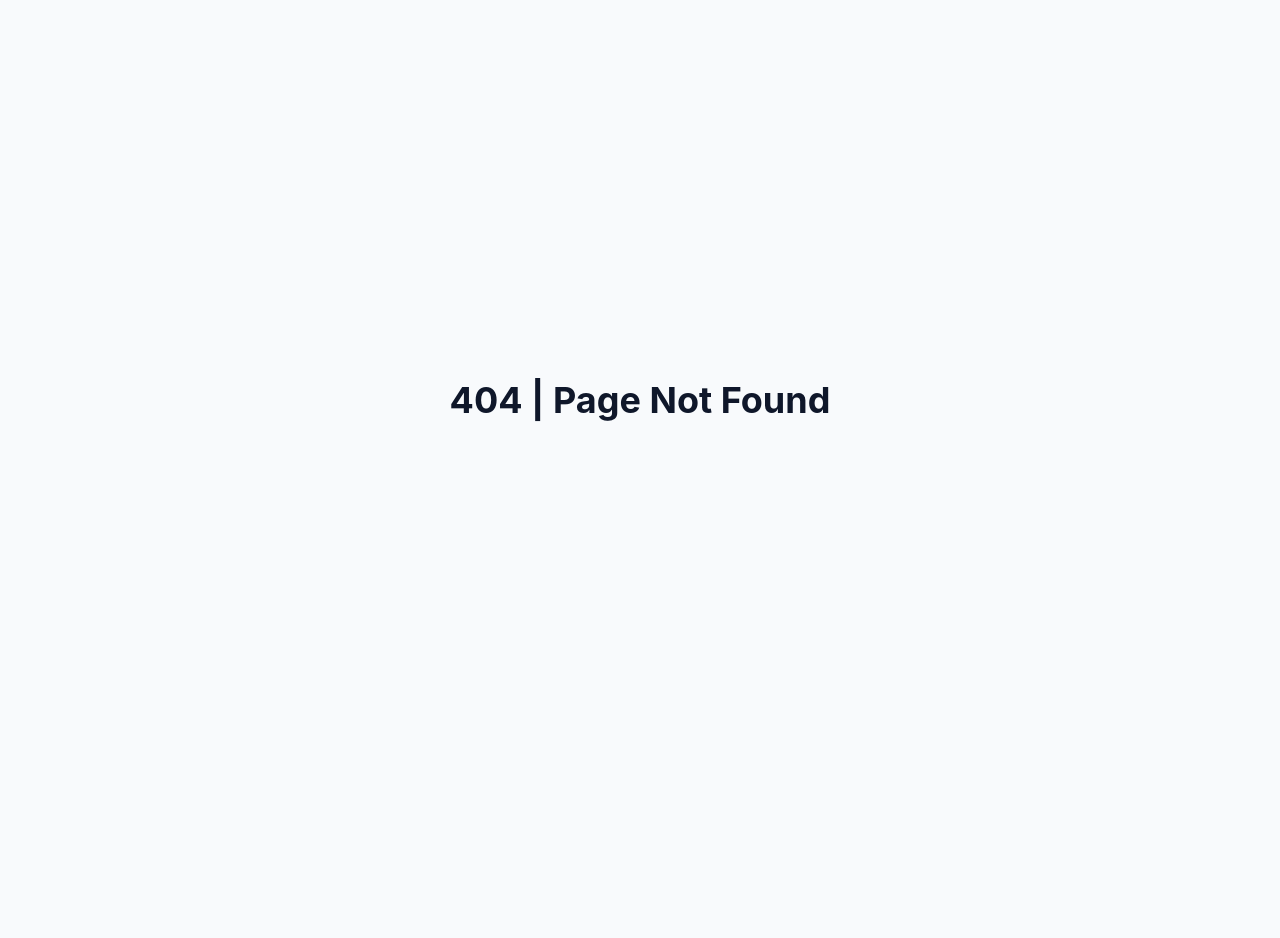
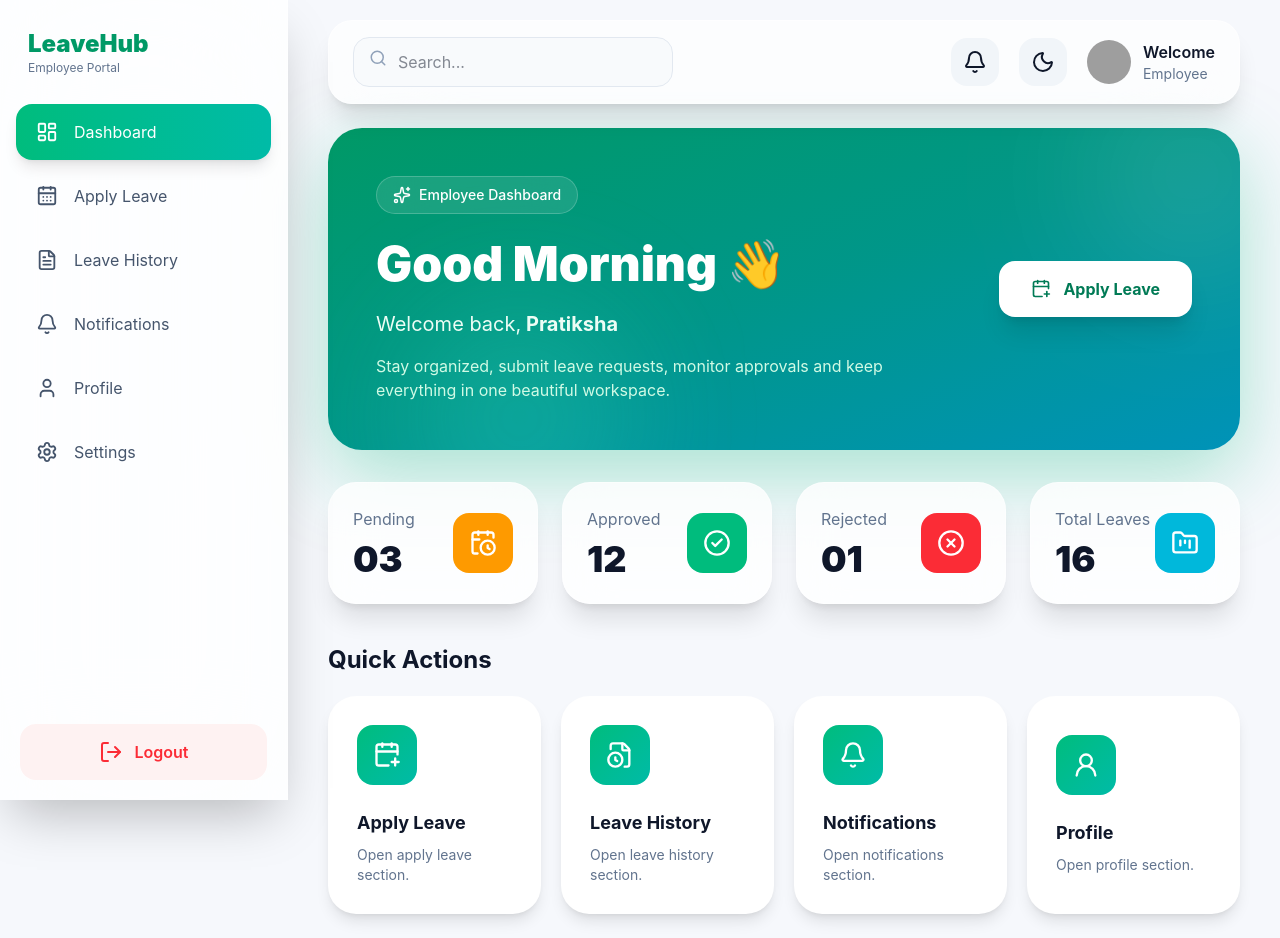
Before and after one commit to pratikshakadam912/employee-leave-management, a React app in the folder frontend/: page /employee/dashboard in a window 1280 px wide. Before the commit this address had no page. Before the commit the page ends 800 px from the top, so only its background shows below. Built offline with nearby package versions, Linux system fonts and the light colour scheme; grey boxes are pictures that could not be loaded; the HTML template or start-up script is replaced by a standard one.

Commit message:
error solved

```diff
--- a/frontend/package.json
+++ b/frontend/package.json
@@ -15,7 +15,7 @@
     "axios": "^1.19.0",
     "clsx": "^2.1.1",
     "dayjs": "^1.11.21",
-    "framer-motion": "^12.42.2",
+    "framer-motion": "^12.43.0",
     "lucide-react": "^1.27.0",
     "react": "^19.2.7",
     "react-dom": "^19.2.7",
--- /dev/null
+++ b/frontend/src/components/dashboard/QuickActions.jsx
@@ -0,0 +1,47 @@
+import { CalendarPlus, Bell, FileClock, UserRound } from "lucide-react";
+
+const actions = [
+  {
+    title: "Apply Leave",
+    icon: CalendarPlus,
+  },
+  {
+    title: "Leave History",
+    icon: FileClock,
+  },
+  {
+    title: "Notifications",
+    icon: Bell,
+  },
+  {
+    title: "Profile",
+    icon: UserRound,
+  },
+];
+
+export default function QuickActions() {
+  return (
+    <section className="mt-10">
+      <h2 className="mb-5 text-2xl font-bold">Quick Actions</h2>
+
+      <div className="grid gap-5 md:grid-cols-2 xl:grid-cols-4">
+        {actions.map((action) => (
+          <button
+            key={action.title}
+            className="group rounded-[28px] border border-white/30 bg-white p-7 text-left shadow-lg transition duration-300 hover:-translate-y-2 hover:border-emerald-300 hover:shadow-2xl"
+          >
+            <div className="mb-6 inline-flex rounded-2xl bg-gradient-to-br from-emerald-500 to-teal-500 p-4 text-white transition duration-300 group-hover:rotate-6">
+              <action.icon size={28} />
+            </div>
+
+            <h3 className="text-lg font-bold">{action.title}</h3>
+
+            <p className="mt-2 text-sm text-slate-500">
+              Open {action.title.toLowerCase()} section.
+            </p>
+          </button>
+        ))}
+      </div>
+    </section>
+  );
+}
--- /dev/null
+++ b/frontend/src/components/dashboard/RecentLeaves.jsx
@@ -0,0 +1,71 @@
+import { Clock3, CheckCircle2, XCircle } from "lucide-react";
+
+const leaves = [
+  {
+    reason: "Medical Leave",
+    date: "28 Jul",
+    status: "Pending",
+  },
+  {
+    reason: "Family Function",
+    date: "16 Jul",
+    status: "Approved",
+  },
+  {
+    reason: "Vacation",
+    date: "04 Jul",
+    status: "Rejected",
+  },
+];
+
+const statusStyle = {
+  Pending: "bg-amber-100 text-amber-700",
+  Approved: "bg-emerald-100 text-emerald-700",
+  Rejected: "bg-red-100 text-red-700",
+};
+
+const statusIcon = {
+  Pending: Clock3,
+  Approved: CheckCircle2,
+  Rejected: XCircle,
+};
+
+export default function RecentLeaves() {
+  return (
+    <div className="rounded-[28px] bg-white p-6 shadow-xl">
+      <div className="mb-6 flex items-center justify-between">
+        <h2 className="text-xl font-bold">Recent Leaves</h2>
+
+        <button className="text-sm font-semibold text-emerald-600">
+          View All
+        </button>
+      </div>
+
+      <div className="space-y-4">
+        {leaves.map((leave) => {
+          const Icon = statusIcon[leave.status];
+
+          return (
+            <div
+              key={leave.reason}
+              className="flex items-center justify-between rounded-2xl border border-slate-100 p-4 transition hover:bg-slate-50"
+            >
+              <div>
+                <h3 className="font-semibold">{leave.reason}</h3>
+
+                <p className="text-sm text-slate-500">{leave.date}</p>
+              </div>
+
+              <span
+                className={`flex items-center gap-2 rounded-full px-3 py-1 text-sm font-medium ${statusStyle[leave.status]}`}
+              >
+                <Icon size={16} />
+                {leave.status}
+              </span>
+            </div>
+          );
+        })}
+      </div>
+    </div>
+  );
+}
--- a/frontend/src/layouts/DashboardLayout.jsx
+++ b/frontend/src/layouts/DashboardLayout.jsx
@@ -1,6 +1,6 @@
 import { useState } from "react";
-import Sidebar from "../components/dashboard/Sidebar";
-import Navbar from "../components/dashboard/Navbar";
+import Sidebar from "../components/layout/Sidebar";
+import Navbar from "../components/layout/Navbar";
 
 export default function DashboardLayout({ children }) {
   const [open, setOpen] = useState(false);
--- a/frontend/src/pages/employee/Dashboard.jsx
+++ b/frontend/src/pages/employee/Dashboard.jsx
@@ -1,15 +1,17 @@
 import DashboardLayout from "../../layouts/DashboardLayout";
+
+import HeroBanner from "../../components/dashboard/HeroBanner";
+import StatsGrid from "../../components/dashboard/StatsGrid";
+import QuickActions from "../../components/dashboard/QuickActions";
 
 export default function Dashboard() {
   return (
     <DashboardLayout>
-      <div className="rounded-[30px] bg-gradient-to-r from-emerald-500 via-teal-500 to-cyan-500 p-10 text-white shadow-2xl">
-        <h1 className="text-4xl font-black">Good Morning 👋</h1>
+      <HeroBanner />
 
-        <p className="mt-3 text-lg text-emerald-50">
-          Welcome back to your Employee Leave Management Dashboard.
-        </p>
-      </div>
+      <StatsGrid />
+
+      <QuickActions />
     </DashboardLayout>
   );
 }
--- a/frontend/src/routes/AppRoutes.jsx
+++ b/frontend/src/routes/AppRoutes.jsx
@@ -3,6 +3,7 @@ import { Navigate, Route, Routes } from "react-router-dom";
 import Login from "../pages/auth/Login";
 import Register from "../pages/auth/Register";
 import NotFound from "../pages/NotFound";
+import Dashboard from "../pages/employee/Dashboard";
 
 export default function AppRoutes() {
   return (
@@ -14,6 +15,8 @@ export default function AppRoutes() {
       <Route path="/login" element={<Login />} />
       <Route path="/register" element={<Register />} />
 
+      <Route path="/employee/dashboard" element={<Dashboard />} />
+
       {/* 404 */}
       <Route path="*" element={<NotFound />} />
     </Routes>
```
Also changed, not shown: 1 other file (tests, documents, lock files or other folders).
